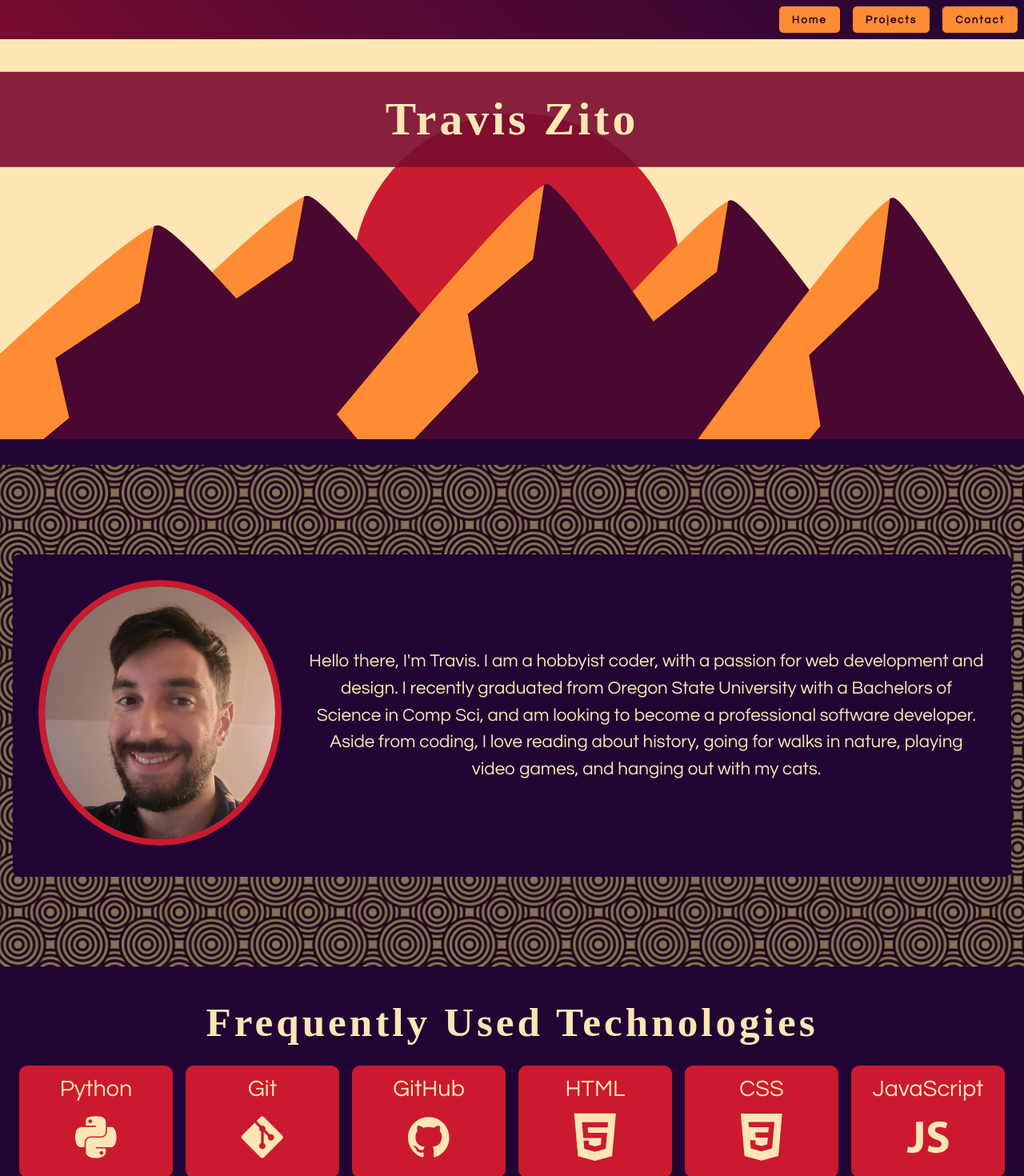
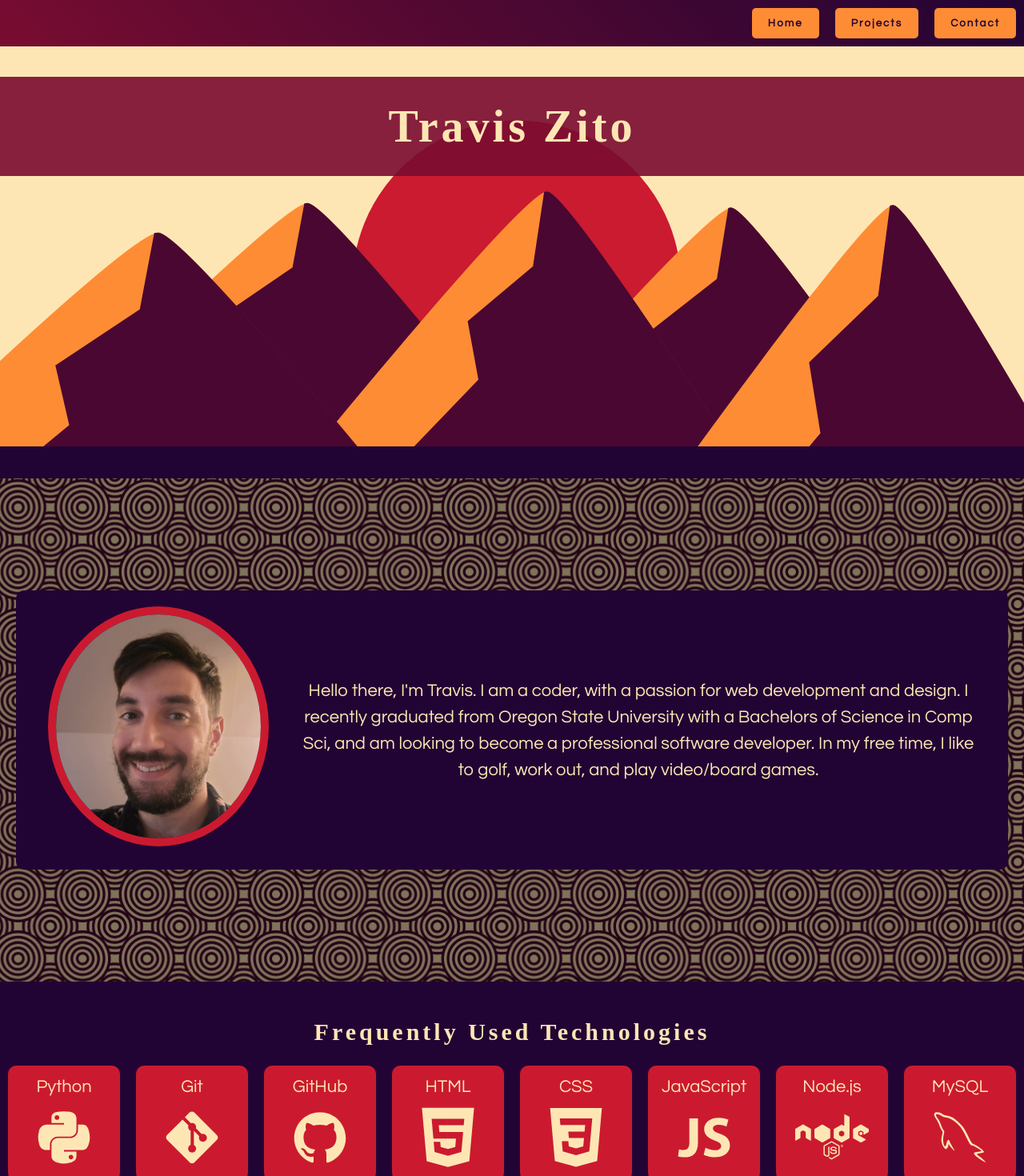
Before and after one commit to TravTheBav/portfolio, a React (Vite) app: page / in a window 1280 px wide. Shown: the top 1470 px of the page at 80% size. Built offline with nearby package versions, Linux system fonts and the light colour scheme; a web font is replaced by a local one.

Commit message:
Changing home page and contact page paragraphs; improved sizing for all layouts.

```diff
--- a/src/App.css
+++ b/src/App.css
@@ -12,7 +12,7 @@
 }
 
 html {
-  font-size: 8px;
+  font-size: 16px;
   color: var(--light);
   font-family: 'Questrial', sans-serif;
   line-height: 1.5;
@@ -31,24 +31,8 @@ h1, h2, h3, h4, h5, h6 {
   margin: 1rem 0px;
 }
 
-h1 {
-  font-size: 3.6rem;
-}
-
-h2 {
-  font-size: 3.2rem;
-}
-
-h3 {
-  font-size: 3rem;
-}
-
-h4 {
-  font-size: 2.8rem;
-}
-
 li, p {
-  font-size: 1.4rem;
+  font-size: 1.1rem;
 }
 
 ul {
@@ -74,19 +58,19 @@ a {
 }
 
 .large_text {
-  font-size: 1.8rem;
+  font-size: 1.1rem;
 }
 
 .xl_text {
-  font-size: 2rem;
+  font-size: 1.2rem;
 }
 
 .xxl_text {
-  font-size: 2.2rem;
+  font-size: 1.3rem;
 }
 
 .xxxl_text {
-  font-size: 2.4rem;
+  font-size: 1.4rem;
 }
 
 .flex {
@@ -152,7 +136,7 @@ a {
 
 @media only screen and (min-width: 480px) {
   html {
-    font-size: 10px;
+    font-size: 17px;
   }
 
   .flex {
@@ -163,7 +147,7 @@ a {
     width: max-content;
     border-radius: .5rem;
     margin: 0px 1rem;
-    padding: 2rem;
+    padding: 1rem max(2rem, 1vw);
   }
 
   .sm_gap {
@@ -177,18 +161,22 @@ a {
 
 @media only screen and (min-width: 768px) {
   html {
-    font-size: 12px;
+    font-size: 18px;
+  }
+
+  .banner_txt {
+    font-size: 2.8rem;
   }
 }
 
 @media only screen and (min-width: 992px) {
   html {
-    font-size: 14px;
+    font-size: 19px;
   }
 }
 
 @media only screen and (min-width: 1200px) {
   html {
-    font-size: 16px;
+    font-size: 20px;
   }
 }
--- a/src/components/ContactPage/ContactPage.jsx
+++ b/src/components/ContactPage/ContactPage.jsx
@@ -12,7 +12,7 @@ function ContactPage() {
             <div className={'content_box maroon_bg'}>
                 <h2 className='xxl_text'>Let's build something great together</h2>
                 <p className='large_text'>
-                    I would love to chat with you, whether it is a project concept, or just to say hi! Feel free to
+                    I would love to hear from you, whether it be a project concept or any other inquiries. Feel free to
                     email me at <strong>tzito93@gmail.com</strong>.
                 </p>
             </div>
--- a/src/components/HomePage/HomePage.jsx
+++ b/src/components/HomePage/HomePage.jsx
@@ -26,11 +26,10 @@ function HomePage() {
                     <img className={`${styles.portrait}`} src={portrait}/>
                 </div>
                 <p>
-                    Hello there, I'm Travis. I am a hobbyist coder, with a passion for
+                    Hello there, I'm Travis. I am a coder, with a passion for
                     web development and design. I recently graduated from Oregon State University
                     with a Bachelors of Science in Comp Sci, and am looking to become a professional
-                    software developer. Aside from coding, I love reading about history, going for walks
-                    in nature, playing video games, and hanging out with my cats.
+                    software developer. In my free time, I like to golf, work out, and play video/board games.
                 </p>
             </div>
         </section>
--- a/src/components/HomePage/HomePage.module.css
+++ b/src/components/HomePage/HomePage.module.css
@@ -3,8 +3,8 @@ section {
 }
 
 i {
-    width: 3rem;
-    height: 3rem;
+    width: 2.2rem;
+    height: 2.2rem;
     display: inline-block;
 }
 
@@ -22,7 +22,7 @@ i * {
 }
 
 .portrait {
-    width: clamp(8rem, 30vw, 18rem);
+    width: clamp(6rem, 20vw, 15rem);
     border-radius: 50%;
     border: .5rem solid var(--orangeRed);
 }
@@ -40,8 +40,8 @@ i * {
 
 .tech_icons > div {
     background-color: var(--orangeRed);
-    width: 12rem;
-    padding: .5rem 0px;
+    width: 7rem;
+    padding-top: .5rem;
     border-radius: 10px;
 }
 
@@ -52,6 +52,7 @@ i * {
 .cat_banner {
     background-color: var(--orangeRed);
     border-radius: 5px;
+    padding: .4rem;
 }
 
 .cat_description {
--- a/src/components/ProjectCard/ProjectCard.module.css
+++ b/src/components/ProjectCard/ProjectCard.module.css
@@ -6,7 +6,6 @@
 
 .card > h2 {
     margin: 0px 0px 1rem 0px;
-    font-size: 1.8rem;
     border-bottom: 2px solid var(--dark);
 }
 
```
